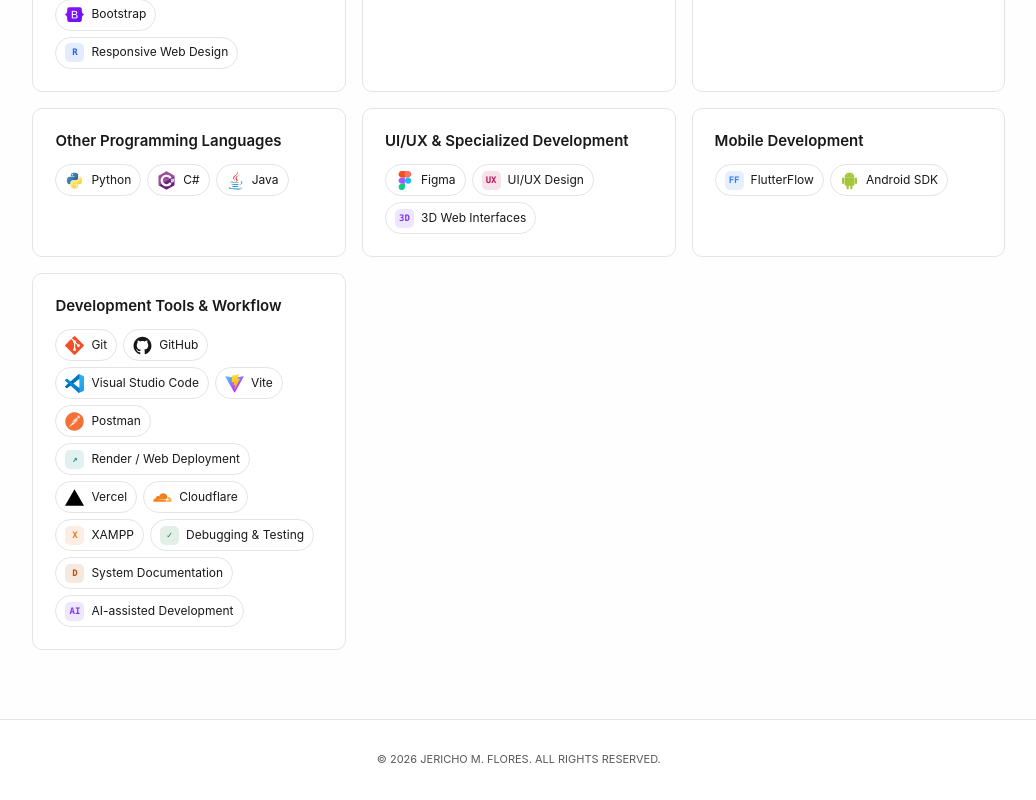
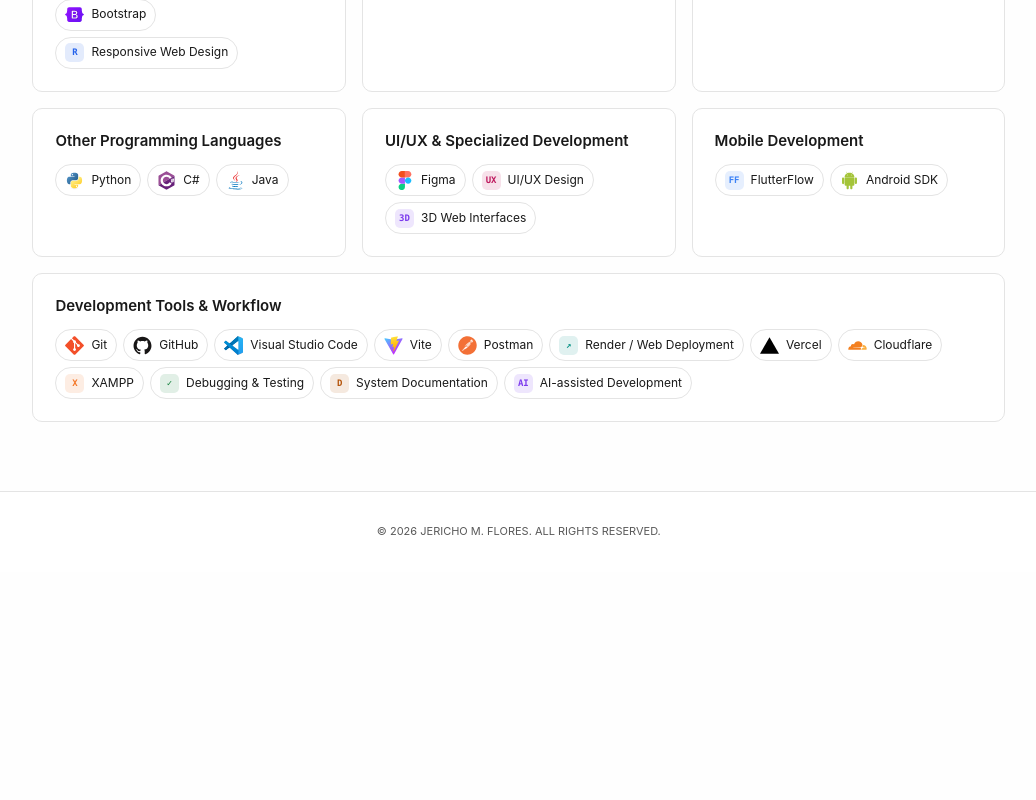
Before and after one commit to jericho2025/portfolio, a React (Vite) app in the folder frontend/: page /about in a window 1280 px wide. Shown: the part 1456-2256 px from the top of the page, without its empty margins (230-1266 px from the left). After the commit the page ends 2028 px from the top, so only its background shows below. Built offline with nearby package versions, Linux system fonts and the light colour scheme; no server answers.

Commit message:
style: fit new mobile skills card into balanced responsive Tech Stack grid

```diff
--- a/frontend/src/styles/global.css
+++ b/frontend/src/styles/global.css
@@ -389,6 +389,8 @@ body { background: var(--page); color: var(--text); transition: background-color
 .skills-section > h2 { margin: 4px 0 16px; font-size: clamp(24px, 3vw, 32px); letter-spacing: -.04em; }
 .skills-list { display: grid; grid-template-columns: repeat(3, minmax(0, 1fr)); gap: 16px; }
 .skill-group { min-width: 0; padding: clamp(14px, 2.2vw, 22px); border: 1px solid var(--line); border-radius: 10px; background: var(--bg); }
+/* Seven skill groups: two balanced rows of three, with the broader workflow group below. */
+.skill-group:last-child { grid-column: 1 / -1; }
 .skill-group h3 { margin-bottom: 13px; font-size: 15px; line-height: 1.35; }
 .skill-tiles { display: flex; flex-wrap: wrap; gap: 6px; margin: 0; padding: 0; list-style: none; }
 .skill-tile { max-width: 100%; padding: 4px 8px; border: 1px solid var(--line); border-radius: 999px; background: var(--page); font-size: 12px; line-height: 1.4; overflow-wrap: anywhere; transition: background-color .16s; }
```
